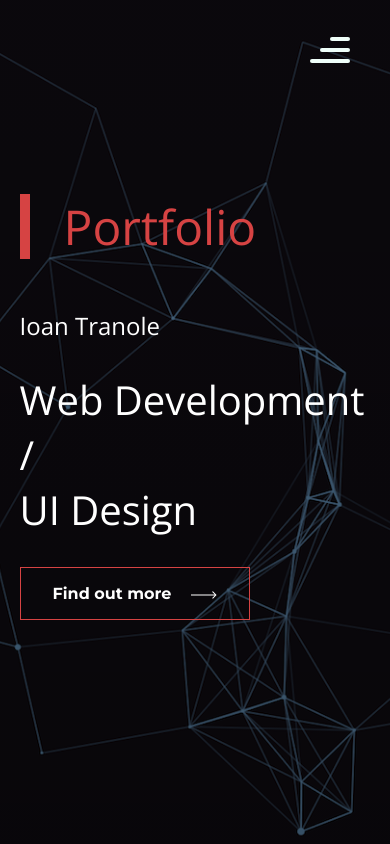
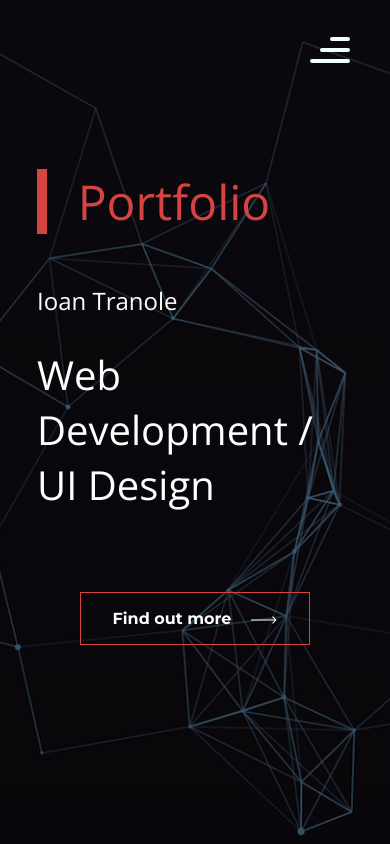
Before and after one commit to IoanLT/Portfolio, a React (Create React App) app: page / in a window 390 px wide. Shown: the top 844 px of the page. Built offline with nearby package versions, Linux system fonts and the light colour scheme.

Commit message:
working on mobile responsiveness for the Hero and About pages. Also fixing the outline issue of the main button

```diff
--- a/src/components/About.js
+++ b/src/components/About.js
@@ -92,7 +92,7 @@ const About = () => {
 }
 
 const AboutSection = styled(motion.section)`
-    height: 100vh;
+    min-height: 100vh;
     width: 100%;
     display: flex;
     align-items: center;
--- a/src/components/GlobalStyle.js
+++ b/src/components/GlobalStyle.js
@@ -22,6 +22,7 @@ const GlobalStyle = createGlobalStyle`
         margin: 30px 0;
         border: 1px solid hsl(360, 64%, 55%);
         background: transparent;
+        outline: none;
         color: #fff;
         transition: all 0.5s ease;
 
--- a/src/components/Hero.js
+++ b/src/components/Hero.js
@@ -82,15 +82,14 @@ const HeroWrapper = styled(motion.div)`
 
 const Description = styled.div`
     width: 50%;
-    /* display: flex;
+    display: flex;
     flex-direction: column;
-    align-items: center; */
 
     @media (max-width: 1024px) {
         width: auto;
     }
     @media (max-width: 500px) {
-        width: 100%;
+        width: 90%;
     }
 
     h1 {
@@ -108,6 +107,13 @@ const Description = styled.div`
             font-size: 2.5rem;
         }
     }
+
+    a {
+        @media (max-width: 500px) {
+           margin-top: 50px;
+           align-self: center;
+        }
+    }
 `
 
 export const Portfolio = styled(motion.div)`
@@ -122,7 +128,7 @@ export const Portfolio = styled(motion.div)`
         overflow: none;
     }
     @media (max-width: 500px) {
-        width: 100%;
+        width: 90%;
     }
 
     h1 {
```
